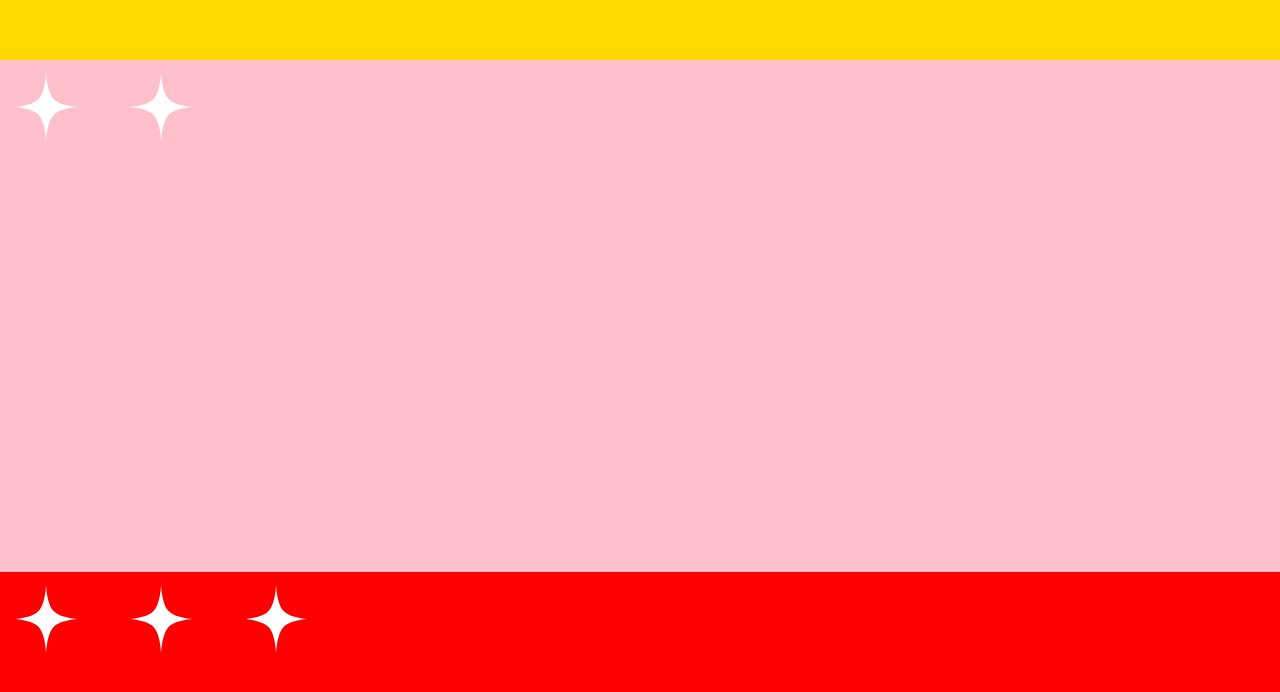
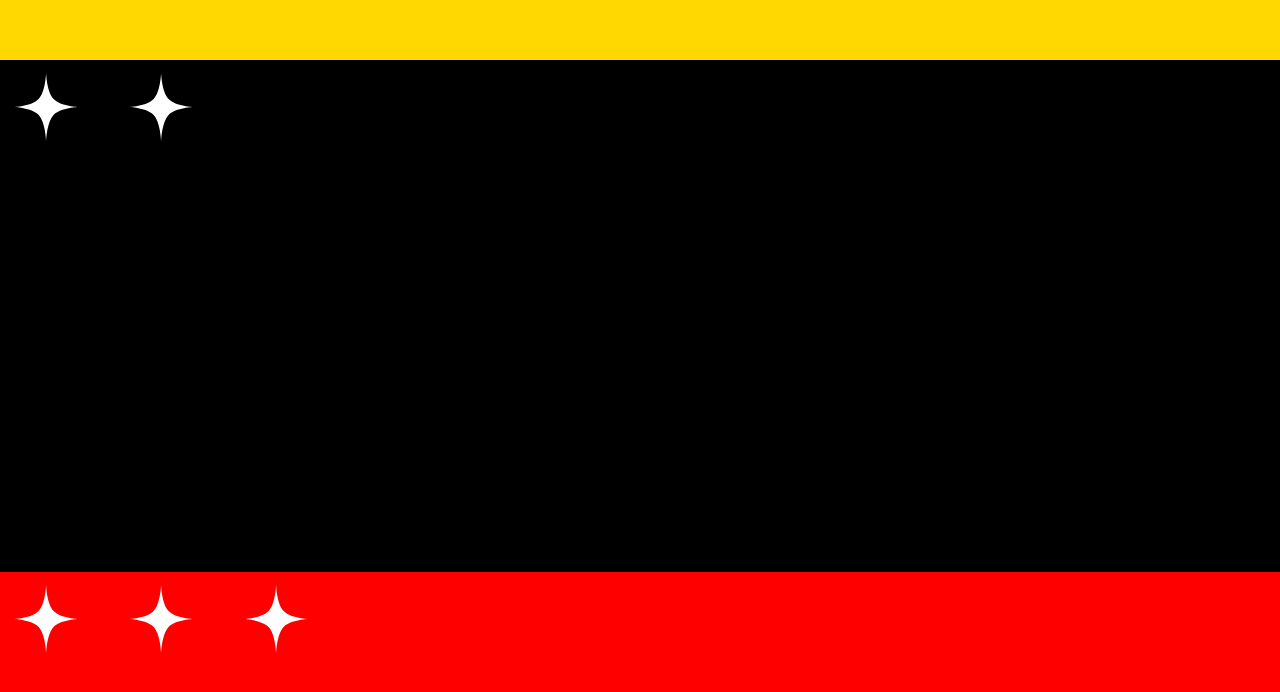
Before and after one commit to palgunovaliza/uniinpalgunova, a plain HTML site: page index.html in a window 1280 px wide. Shown: the part 478-1170 px from the top of the page. Drawn offline with Linux system fonts and the light colour scheme.

Commit message:
1 экран анимация

```diff
--- a/javascript/javascript_1.js
+++ b/javascript/javascript_1.js
@@ -60,28 +60,139 @@ let tl = anime.timeline({
 
   .add({
     targets: '.restangle1',
+    display: 'none',
+    opacity: 0,
+    duration: 10,
+  }, 0)
+  .add({
+    targets: '.restangle2',
     height: 100,
+    top: 1442,
     easing:'easeInSine',
-    duration: 200,
+    duration: 300,
   }, 0)
   .add({
     targets: '.restangle3',
-    top: 1539,
+    height: 100,
+    top: 1541,
     easing:'easeInSine',
-    duration: 400,
+    duration: 300,
   }, 0)
   .add({
     targets: '.restangle4',
+    height: 100,
     top: 1640,
     easing:'easeInSine',
-    duration: 400,
+    duration: 300,
   }, 0)
-  // .add({
-  //   targets: '.restangle2',
-  //   display: none;
-  // }, 0)
 
 
 let restangle1Click =
 document.querySelector('.restangle1')
 restangle1Click.onclick = tl.play
+
+let tl2 = anime.timeline({
+  autoplay: false
+})
+  .add({
+    targets: '.restangle1',
+    height: 100,
+    easing:'easeInSine',
+    duration: 350,
+  }, 0)
+  .add({
+    targets: '.restangle2',
+    display: 'none',
+    opacity: 0,
+    duration: 10,
+  }, 0)
+  .add({
+    targets: '.restangle3',
+    height: 100,
+    top: 1541,
+    easing:'easeInSine',
+    duration: 300,
+  }, 0)
+  .add({
+    targets: '.restangle4',
+    height: 100,
+    top: 1640,
+    easing:'easeInSine',
+    duration: 300,
+  }, 0)
+
+
+let restangle2Click =
+document.querySelector('.restangle2')
+restangle2Click.onclick = tl2.play
+
+let tl3 = anime.timeline({
+  autoplay: false
+})
+  .add({
+    targets: '.restangle1',
+    height: 100,
+    easing:'easeInSine',
+    duration: 350,
+  }, 0)
+  .add({
+    targets: '.restangle2',
+    height: 100,
+    top: 100,
+    easing:'easeInSine',
+    duration: 350,
+  }, 0)
+  .add({
+    targets: '.restangle3',
+    display: 'none',
+    opacity: 0,
+    duration: 10,
+  }, 0)
+  .add({
+    targets: '.restangle4',
+    height: 100,
+    top: 1640,
+    easing:'easeInSine',
+    duration: 300,
+  }, 0)
+
+
+let restangle3Click =
+document.querySelector('.restangle3')
+restangle3Click.onclick = tl3.play
+
+
+let tl4 = anime.timeline({
+  autoplay: false
+})
+  .add({
+    targets: '.restangle1',
+    height: 100,
+    easing:'easeInSine',
+    duration: 300,
+  }, 0)
+  .add({
+    targets: '.restangle2',
+    height: 100,
+    top: 100,
+    easing:'easeInSine',
+    duration: 300,
+  }, 0)
+  .add({
+    targets: '.restangle3',
+    height: 100,
+    top: 200,
+    easing:'easeInSine',
+    duration: 300,
+  }, 0)
+  .add({
+    targets: '.restangle4',
+    display: 'none',
+    opacity: 0,
+    duration: 10,
+  }, 0)
+
+
+let restangle4Click =
+document.querySelector('.restangle4')
+restangle4Click.onclick = tl4.play
--- a/styles/styles1.css
+++ b/styles/styles1.css
@@ -25,7 +25,7 @@ a{
 
 .restangle2 {
   position: absolute;
-  background: pink;
+  background: black;
   width: 100vw;
   height: 40vw;
   top: 42vw;
```
